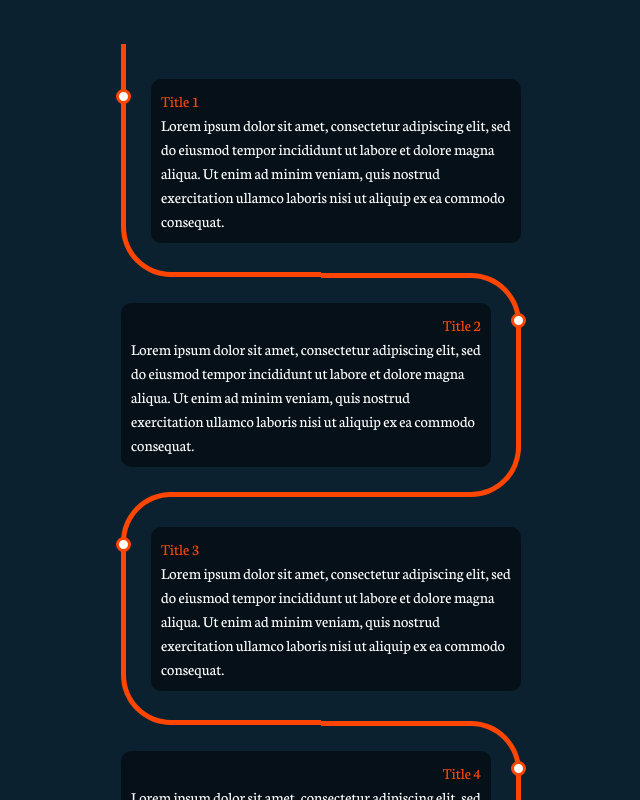
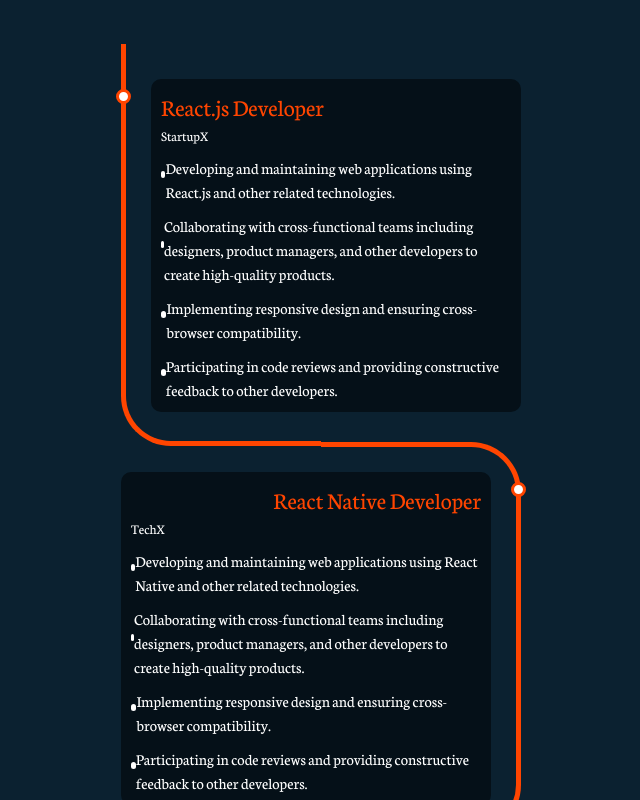
Before and after one commit to Davmike/new-portfolio, a React (Vite) app: page / in a window 1280 px wide. Shown: the part 1580-2380 px from the top of the page, without its empty margins (319-959 px from the left). Built offline with nearby package versions, Linux system fonts and the light colour scheme; a web font is replaced by a local one.

Commit message:
feat: add experience

```diff
--- a/src/Components/Resume.tsx
+++ b/src/Components/Resume.tsx
@@ -1,29 +1,48 @@
 function Resume() {
   const timelineData = [
     {
-      title: "Title 1",
-      description:
-        "Lorem ipsum dolor sit amet, consectetur adipiscing elit, sed do eiusmod tempor incididunt ut labore et dolore magna aliqua. Ut enim ad minim veniam, quis nostrud exercitation ullamco laboris nisi ut aliquip ex ea commodo consequat.",
+      title: "React.js Developer",
+      company: "StartupX",
+      date: "March 2020 - April 2021",
+      description: [
+        "Developing and maintaining web applications using React.js and other related technologies.",
+        "Collaborating with cross-functional teams including designers, product managers, and other developers to create high-quality products.",
+        "Implementing responsive design and ensuring cross-browser compatibility.",
+        "Participating in code reviews and providing constructive feedback to other developers.",
+      ],
     },
     {
-      title: "Title 2",
-      description:
-        "Lorem ipsum dolor sit amet, consectetur adipiscing elit, sed do eiusmod tempor incididunt ut labore et dolore magna aliqua. Ut enim ad minim veniam, quis nostrud exercitation ullamco laboris nisi ut aliquip ex ea commodo consequat.",
+      title: "React Native Developer",
+      company: "TechX",
+      date: "Jan 2021 - Feb 2022",
+      description: [
+        "Developing and maintaining web applications using React Native and other related technologies.",
+        "Collaborating with cross-functional teams including designers, product managers, and other developers to create high-quality products.",
+        "Implementing responsive design and ensuring cross-browser compatibility.",
+        "Participating in code reviews and providing constructive feedback to other developers.",
+      ],
     },
     {
-      title: "Title 3",
-      description:
-        "Lorem ipsum dolor sit amet, consectetur adipiscing elit, sed do eiusmod tempor incididunt ut labore et dolore magna aliqua. Ut enim ad minim veniam, quis nostrud exercitation ullamco laboris nisi ut aliquip ex ea commodo consequat.",
+      title: "Web Developer",
+      company: "Shopify",
+      date: "Jan 2022 - Jan 2023",
+      description: [
+        "Developing and maintaining web applications using React.js and other related technologies.",
+        "Collaborating with cross-functional teams including designers, product managers, and other developers to create high-quality products.",
+        "Implementing responsive design and ensuring cross-browser compatibility.",
+        "Participating in code reviews and providing constructive feedback to other developers.",
+      ],
     },
     {
-      title: "Title 4",
-      description:
-        "Lorem ipsum dolor sit amet, consectetur adipiscing elit, sed do eiusmod tempor incididunt ut labore et dolore magna aliqua. Ut enim ad minim veniam, quis nostrud exercitation ullamco laboris nisi ut aliquip ex ea commodo consequat.",
-    },
-    {
-      title: "Title 5",
-      description:
-        "Lorem ipsum dolor sit amet, consectetur adipiscing elit, sed do eiusmod tempor incididunt ut labore et dolore magna aliqua. Ut enim ad minim veniam, quis nostrud exercitation ullamco laboris nisi ut aliquip ex ea commodo consequat.",
+      title: "Full Stack Developer",
+      company: "FullX",
+      date: "Jan 2023 - Present",
+      description: [
+        "Developing and maintaining web applications using React.js and other related technologies.",
+        "Collaborating with cross-functional teams including designers, product managers, and other developers to create high-quality products.",
+        "Implementing responsive design and ensuring cross-browser compatibility.",
+        "Participating in code reviews and providing constructive feedback to other developers.",
+      ],
     },
   ];
 
@@ -33,8 +52,18 @@ function Resume() {
         {timelineData.map((item, index) => (
           <div className="card relative max-w-[400px]" key={index}>
             <div className="info flex flex-col bg-[#051018] text-[white] rounded-[10px] p-[10px]">
-              <h3 className="title text-[orangered] relative">{item.title}</h3>
-              <p>{item.description}</p>
+              <h3 className="title text-[orangered] relative text-[24px]">
+                {item.title}
+              </h3>
+              <p className="text-[14px]">{item.company}</p>
+              {item.description.map((description, i) => (
+                <div className="flex justify-center items-center flex-row">
+                  <div className="w-[7px] h-[7px] rounded-[50px] bg-[white]"></div>
+                  <p key={i} className="mt-[10px]">
+                    {description}
+                  </p>
+                </div>
+              ))}
             </div>
           </div>
         ))}
```
